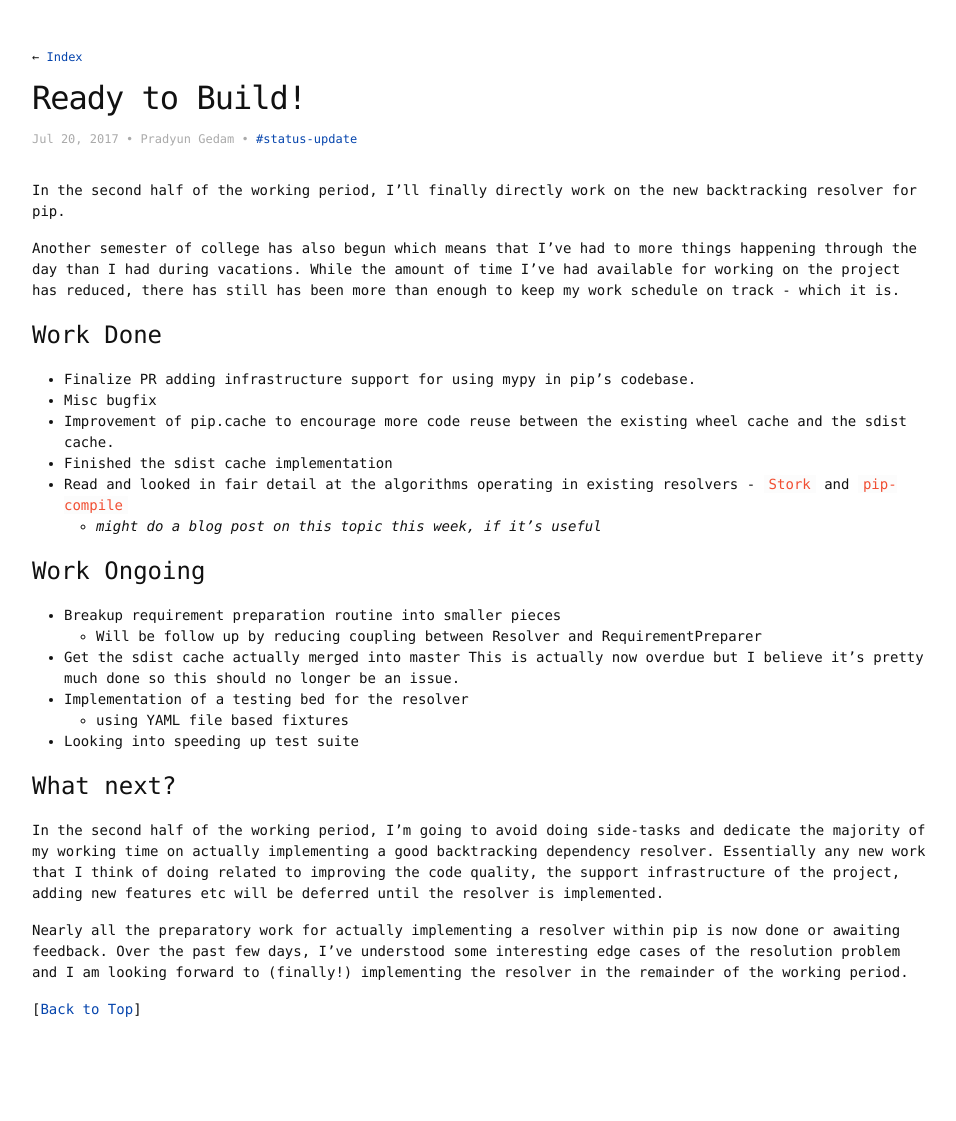
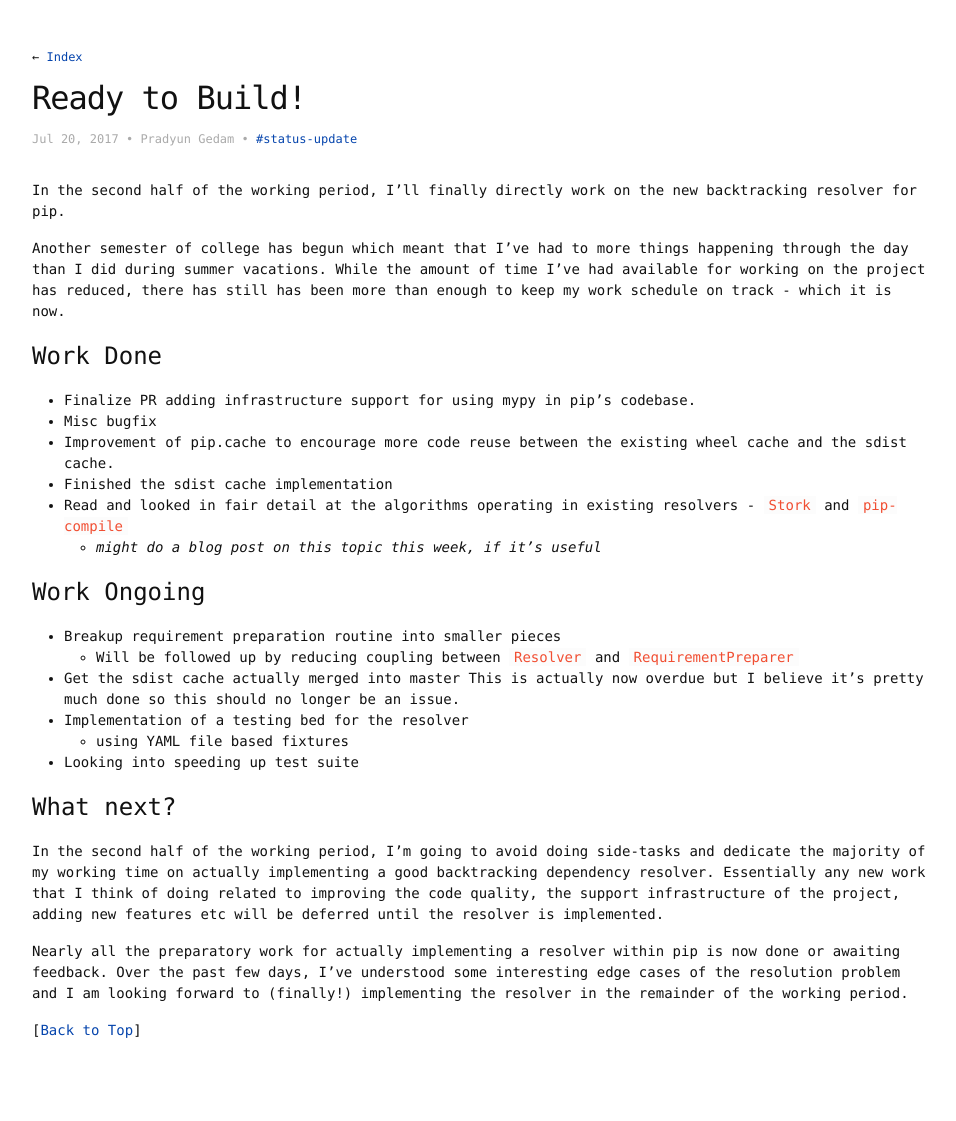
Before and after one commit to pradyunsg/gsoc-2017, a Jekyll site: the page built from _posts/2017-07-20-ready-to-build.md, in a window 1280 px wide. Shown: the whole page, without its empty margins (8-964 px from the left). Built offline with Jekyll 4.4.1, drawn with Linux system fonts in a browser that asks for light colours; some web fonts are replaced; before the commit the page ends 1100 px from its top, so only the background shows below that.

Commit message:
:pencil:

```diff
--- a/_posts/2017-07-20-ready-to-build.md
+++ b/_posts/2017-07-20-ready-to-build.md
@@ -7,7 +7,7 @@ author: Pradyun Gedam
 
 In the second half of the working period, I'll finally directly work on the new backtracking resolver for pip.
 
-Another semester of college has also begun which means that I've had to more things happening through the day than I had during vacations. While the amount of time I've had available for working on the project has reduced, there has still has been more than enough to keep my work schedule on track - which it is.
+Another semester of college has begun which meant that I've had to more things happening through the day than I did during summer vacations. While the amount of time I've had available for working on the project has reduced, there has still has been more than enough to keep my work schedule on track - which it is now.
 
 ## Work Done
 
@@ -21,7 +21,7 @@ Another semester of college has also begun which means that I've had to more thi
 ## Work Ongoing
 
 - Breakup requirement preparation routine into smaller pieces
-  - Will be follow up by reducing coupling between Resolver and RequirementPreparer
+  - Will be followed up by reducing coupling between `Resolver` and `RequirementPreparer`
 - Get the sdist cache actually merged into master
   This is actually now overdue but I believe it's pretty much done so this should no longer be an issue.
 - Implementation of a testing bed for the resolver
```
Also changed, not shown: mails/JustinCappos-resolver-start.txt (added, +8 -0 lines).
